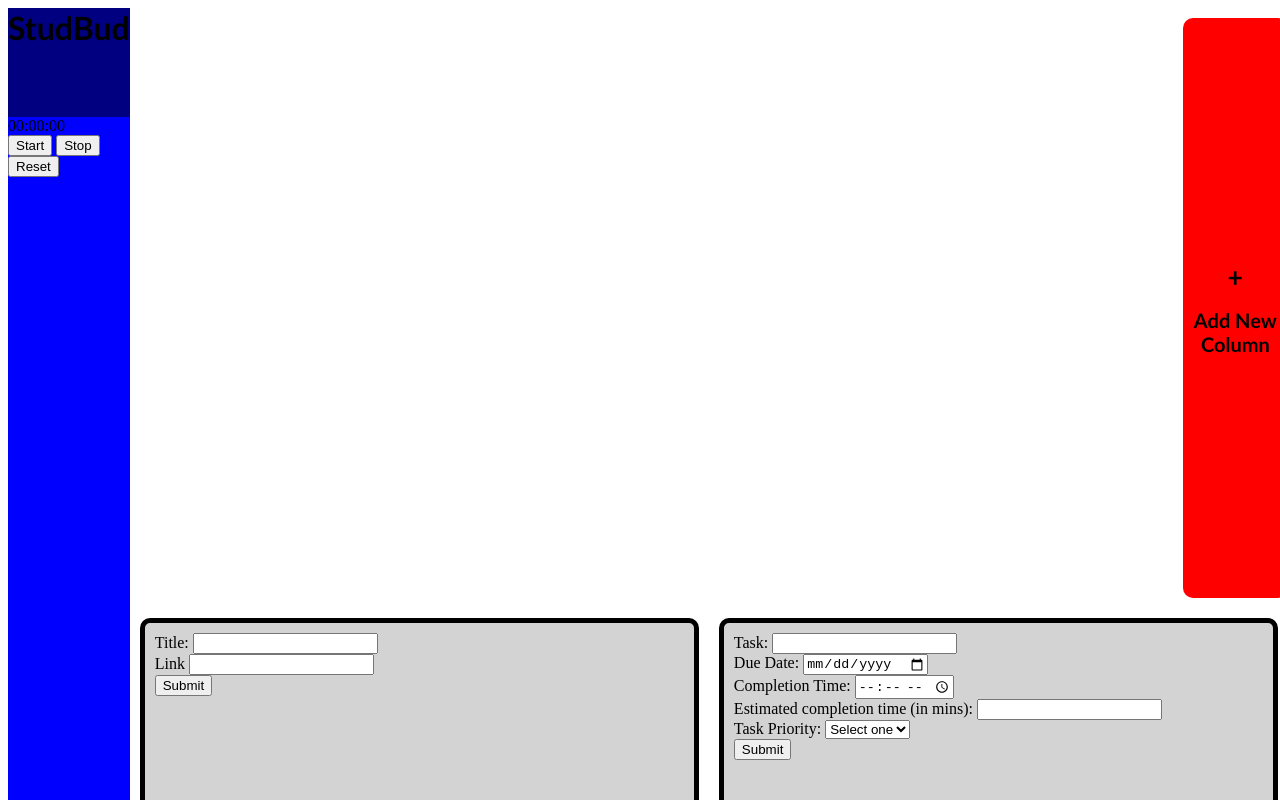
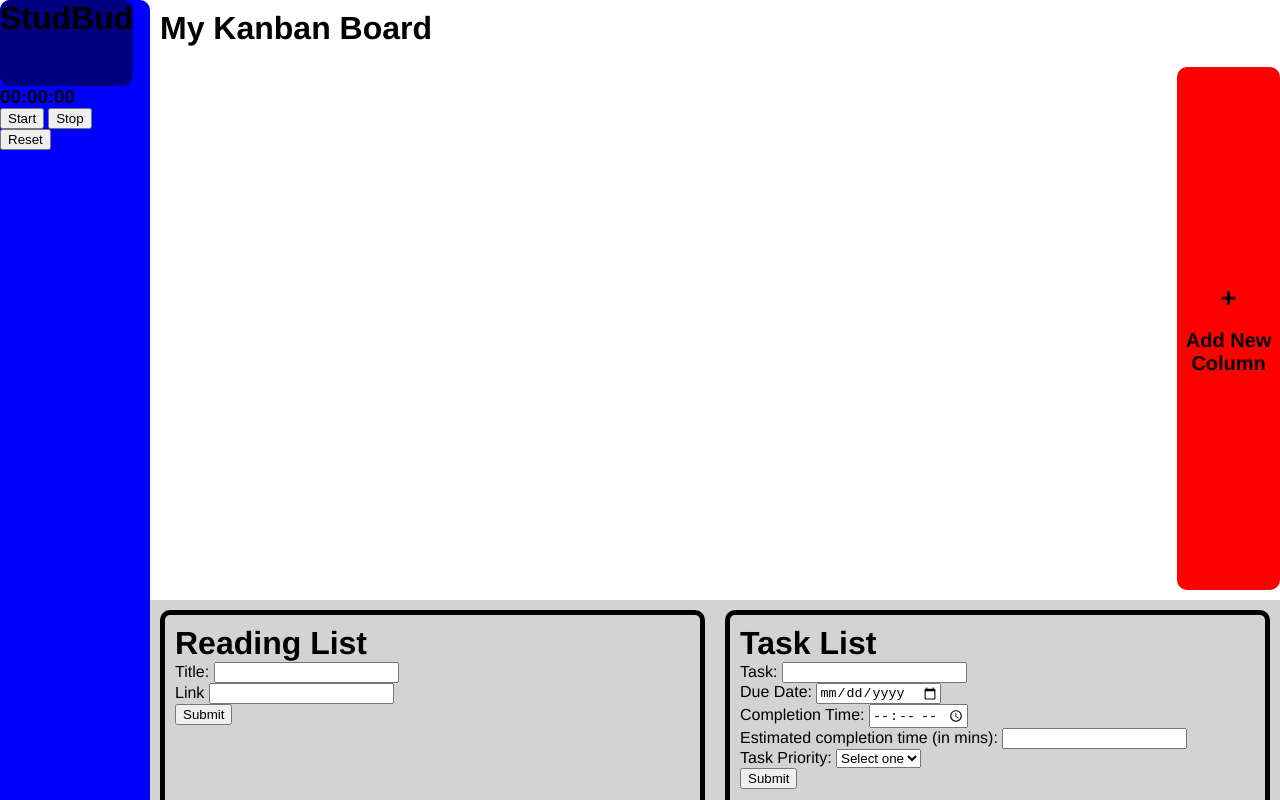
Before and after one commit to patcodingthing/studbud, a website: page public/index.html in a window 1280 px wide. Shown: the top 800 px of the page. Drawn offline with Linux system fonts and the light colour scheme.

Commit message:
Final Commit

```diff
--- a/public/index.html
+++ b/public/index.html
@@ -5,7 +5,9 @@
     <meta charset="utf-8">
     <meta name="viewport" content="width=device-width">
     <title>Studbud</title>
-    <link href="style.css" rel="stylesheet" type="text/css" />
+    <link href="style.css" rel="stylesheet" type="text/css" >
+    <link rel="icon" href="favicon.ico">
+
   </head>
 
   <body>
@@ -17,18 +19,28 @@
 
         <!--Stopwatch HTML-->
         <div class = "stopwatch">
-          <div id = "time" class = "time">00:00:00</div>
+          <div id = "time" class = "time"><h3>00:00:00</h3></div>
           <button id = "start">Start</button>
           <button id = "stop">Stop</button>
           <button id = "reset">Reset</button>
         </div>
+
+        <div class = "spotify-container"> <iframe style="border-radius:12px" src="https://open.spotify.com/embed/track/4mn2kNTqiGLwaUR8JdhJ1l?utm_source=generator&theme=0" width="100%" height="80" frameBorder="0" allowfullscreen="" allow="autoplay; clipboard-write; encrypted-media; fullscreen; picture-in-picture"></iframe></div>
+
       </header>
 
       <!--Wrapper for grid layout of content: kanban board, reading/task lists-->
       <div class = "content">
 
+
+
         <!--kanban board wrapper-->
         <div id = "kanban" class = "kanban">
+
+            <div class = "kanban-top-container">
+              <div class = "kanban-top-title"><h1>My Kanban Board</h1></div>
+
+            </div>
 
             <!--Wrapper for Kanban board categories/columns-->
             <div id = "kanban-column-wrapper" class = "kanban-column-wrapper"></div>
@@ -44,6 +56,7 @@
 
         <!--Reading List HTML-->
         <div class = "reading-list">
+          <h1>Reading List</h1>
           <form id="readform">
             <label for="read">Title:</label>
             <input type="text" name="read" id="title">
@@ -63,6 +76,7 @@
 
         <!--Task List HTML-->
         <div class = "task-list">
+          <h1>Task List</h1>
           <form id="taskform">
             <label for="task">Task:</label>
             <input type="text" name="task" id="taskInput">
--- a/public/style.css
+++ b/public/style.css
@@ -1,71 +1,67 @@
 html, body {
   height: 100%;
   width: 100%;
+  margin: 0px;
 }
 
 h1, h2, h3, p {
-  font-family: calibri;
+  font-family: helvetica;
   padding: 0;
   margin: 0;
 }
 
 
-/*Main container for CSS grid*/
+/*-------------------Main container for CSS grid-------------------*/
 .main-container{
   display: grid;
   height: 150vh;
   width: 100vw;
 
-  grid-template-columns: 0.1fr 1fr;
-  grid-template-rows: 0.1fr 1fr;
+  grid-template-columns: minmax(150px, 0.1fr) 1fr;
+  grid-template-rows: 1fr;
   grid-template-areas:
     "header content"
     "header content"
 }
 
-/*Elements CSS*/
+
+
+
+/*---------------Elements CSS-----------------*/
+
+
+
+
 header {
   background-color: blue;
   grid-area: header;
+  border-radius: 10px;
 
   display: grid;
-  grid-template-rows: 0.1fr 1fr;
+  grid-template-rows: 0.1fr 0.1fr 0.1fr 1fr;
   grid-template-columns: 1fr;
   grid-template-areas:
     "studbud"
+    "stopwatch"
+    "spotify-container"
     "."
 }
 
 .studbud{
   background-color: navy;
   grid-area: studbud;
+  border-radius: 10px;
+  margin: 0;
 }
 
-/* Unecessary code for nav links, keeping in case is needed
-a {
-  display: block;
-  color: black;
-  padding: 16px;
-  text-decoration: none;
-  font-family: calibri;
-  margin: 10px;
+.spotify-container{
+  grid-area: spotify;
 }
 
-a.active {
-  background-color: #04AA6D;
-  color: white;
-}
-
-a:hover:not(.active) {
-  background-color: #555;
-  color: white;
-}
-*/
-
 .content {
-  background-color: white;
+  background-color: lightgrey;
   grid-area: content;
-
+  margin: 0px;
   display: grid;
   grid-template-columns: 1fr 1fr;
   grid-template-rows: 1fr 1fr;
@@ -73,15 +69,27 @@ a:hover:not(.active) {
     "kanban kanban"
     "reading-list task-list";
 }
+.kanban-top-container{
+  grid-area: "kanban-top-container";
+  background-color: white;
+  font-family: helvetica;
+  margin: 10px;
+  display: grid;
+  grid-template-rows: 1fr;
+  grid-template-columns: 1fr 1fr 1fr;
+  grid-template-areas:
+    "kanban-top title . spotify-container"
+}
 
 .kanban{
   background-color: white;
   display: grid;
   grid-area: kanban;
   grid-template-columns: 1fr 0.1fr;
-  grid-template-rows: 1fr;
+  grid-template-rows: 0.1fr 1fr;
   grid-template-areas:
-    "kanban-column-wrapper kanban-add";
+  "kanban-top-container ."
+  "kanban-column-wrapper kanban-add";
 }
 
 .kanban-column-wrapper{
@@ -95,7 +103,7 @@ a:hover:not(.active) {
 }
 
 .kanban-column{
-  background-color: gray;
+  background-color: lightgray;
   height: 1fr;
   border-radius: 10px;
   grid-template-columns: repeat(auto-fit, minmax(150px, 250px));
@@ -109,15 +117,15 @@ a:hover:not(.active) {
   resize: none;
   max-width: 90%;
   font-size: 25px;
-  background-color: gray;
+  background-color: lightgrey;
   border: none;
   margin: 5px;
   border-radius: 10px;
-  font-family: calibri;
+  font-family: helvetica;
 }
 
 .new-column-title{
-  font-family: calibri;
+  font-family: helvetica;
 }
 
 .kanban-add{
@@ -154,6 +162,7 @@ a:hover:not(.active) {
 }
 
 .stopwatch{
+  grid-area: stopwatch;
 
 }
 
@@ -166,6 +175,7 @@ a:hover:not(.active) {
   border-style: solid;
   border-width: 5px;
   border-radius: 10px;
+  font-family: helvetica;
 }
 
 .task-list{
@@ -177,6 +187,7 @@ a:hover:not(.active) {
   border-style: solid;
   border-width: 5px;
   border-radius: 10px;
+  font-family: helvetica;
 }
 
 
@@ -193,7 +204,7 @@ a:hover:not(.active) {
   }
 
   .content {
-    background-color: cyan;
+    background-color: lightgrey;
     grid-area: content;
 
     display: grid;
@@ -211,8 +222,9 @@ a:hover:not(.active) {
     display: grid;
     grid-area: kanban;
     grid-template-columns: 1fr;
-    grid-template-rows: 1fr 0.1fr;
+    grid-template-rows: 0.1fr 1fr 0.1fr;
     grid-template-areas:
+    "kanban-top-container"
     "kanban-column-wrapper"
     "kanban-add";
   }
@@ -235,6 +247,6 @@ a:hover:not(.active) {
     grid-template-rows: 1fr;
     grid-template-columns: 0.1fr 1fr;
     grid-template-areas:
-      "studbud .";
+      "studbud stopwatch";
   }
 }
```
Also changed, not shown: README.md, public/favicon.ico (added).
